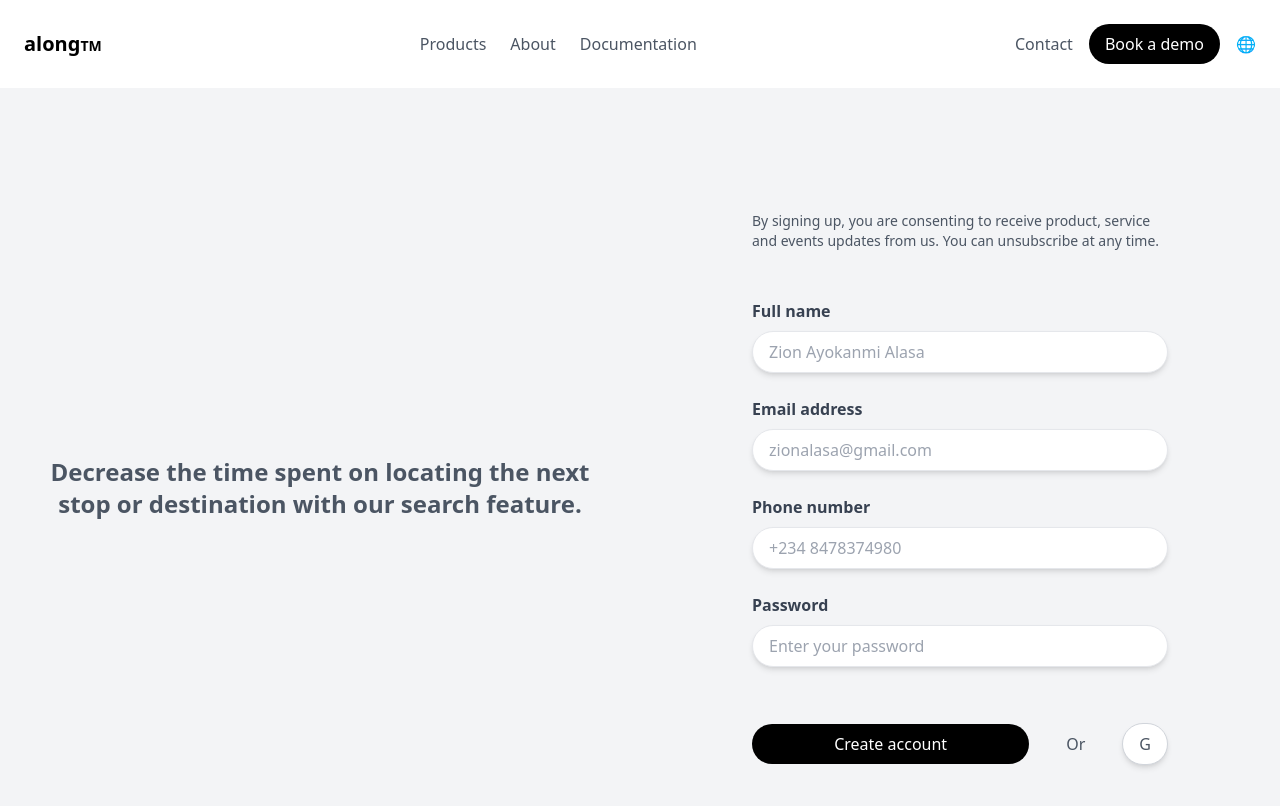
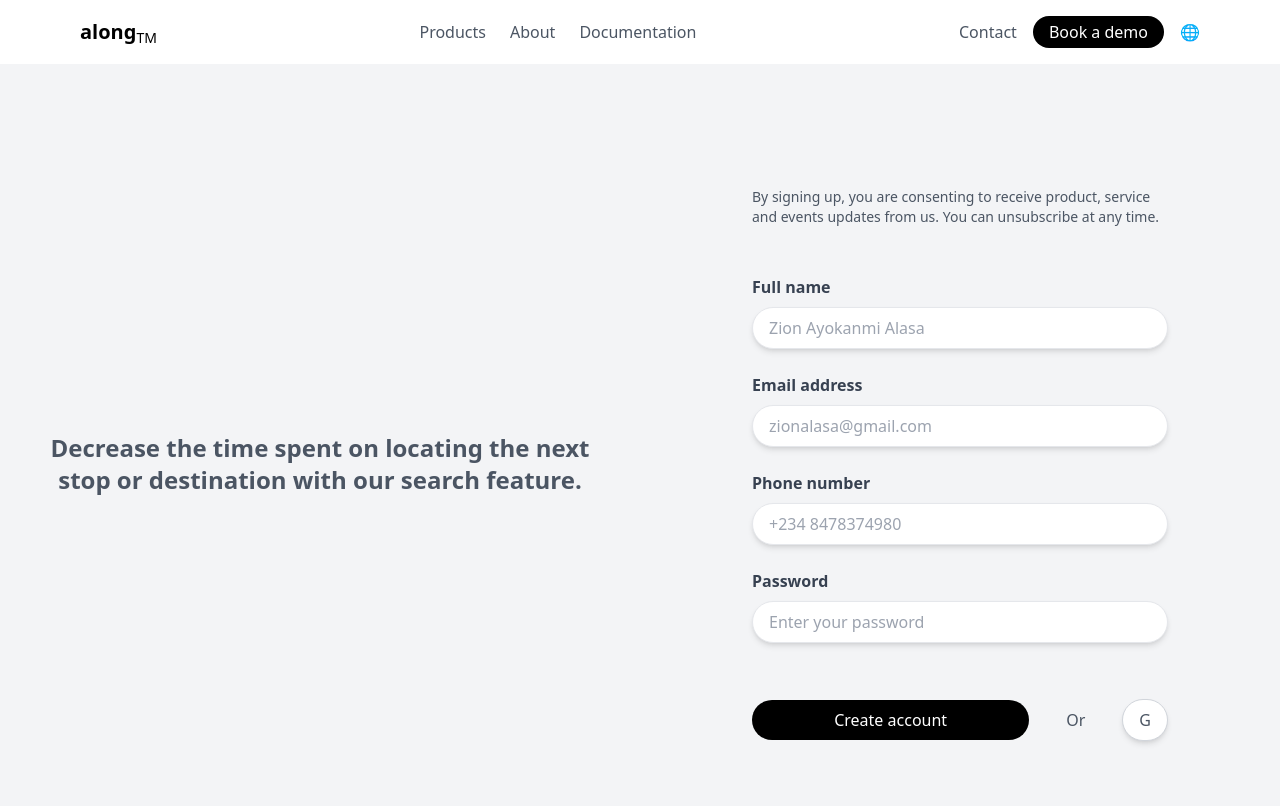
Before and after one commit to Sotonye0808/along-app, a Next.js app: page / in a window 1280 px wide. Shown: the top 806 px of the page. Built offline with nearby package versions, Linux system fonts and the light colour scheme.

Commit message:
update styles

```diff
--- a/src/app/components/Hero/HeroNavbar.tsx
+++ b/src/app/components/Hero/HeroNavbar.tsx
@@ -2,10 +2,10 @@ import React from "react";
 
 const Navbar = () => {
 	return (
-		<nav className="flex justify-between items-center p-6 bg-white shadow-md">
+		<nav className="flex justify-between items-center py-4 px-20 bg-white shadow-md">
 			{/* along logo */}
 			<div className="text-xl font-semibold">
-				along<span className="text-sm">TM</span>
+				along<sub className="text-sm font-medium">TM</sub>
 			</div>
 
 			{/* nav links */}
@@ -26,7 +26,7 @@ const Navbar = () => {
 				<a href="#" className="text-gray-600 hover:text-black">
 					Contact
 				</a>
-				<button className="bg-black text-white py-2 px-4 rounded-full hover:bg-gray-800">
+				<button className="bg-black text-white p-1 px-4 rounded-full hover:bg-gray-800">
 					Book a demo
 				</button>
 				<div className="text-gray-950">🌐</div>{" "}
```
